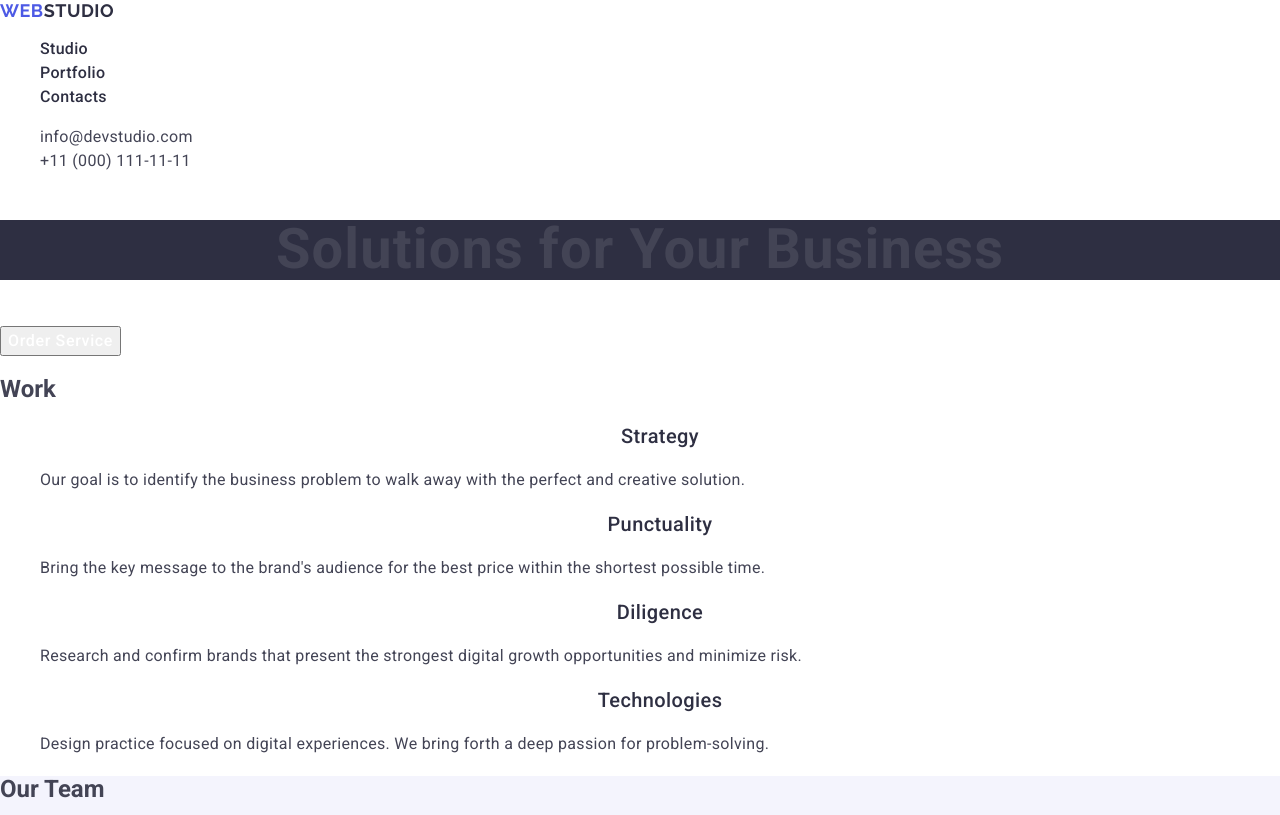
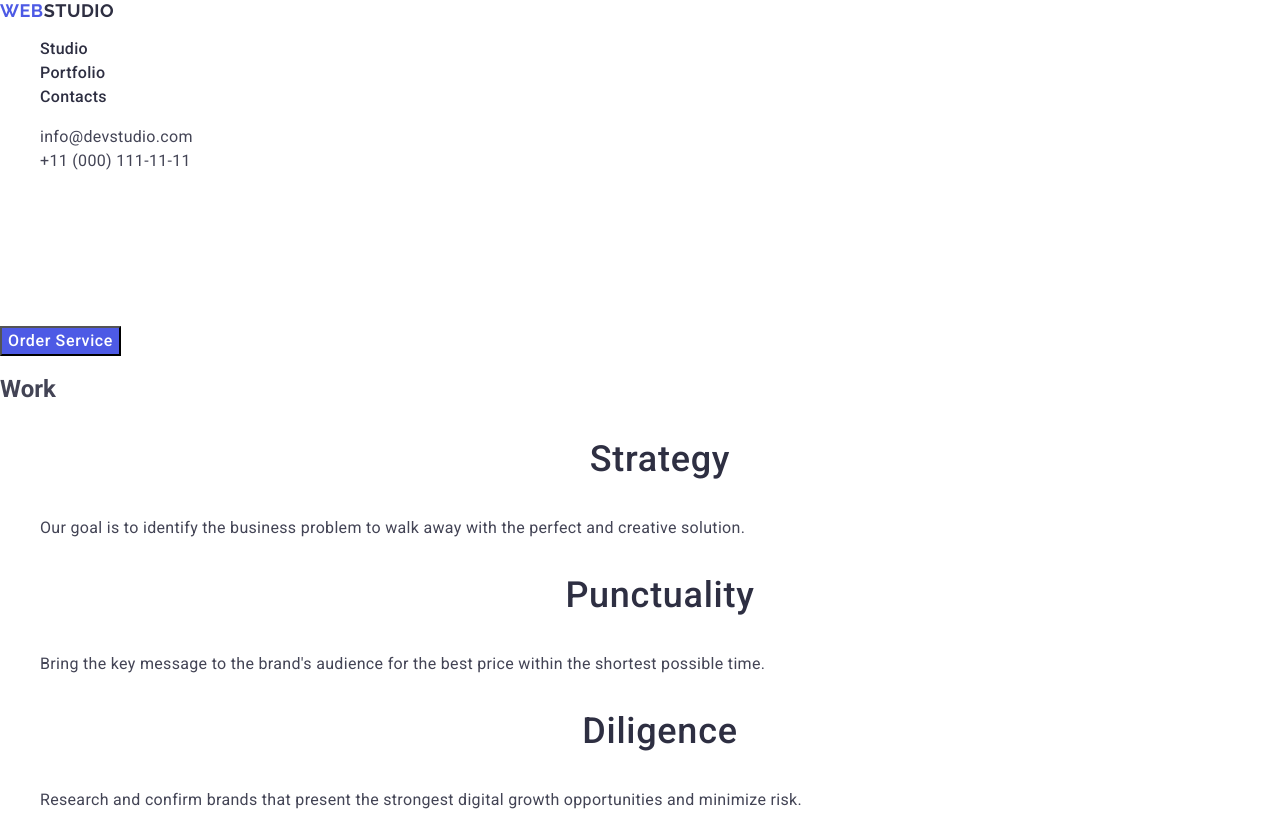
Before and after one commit to O1e2na/goit-markup-hw-02, a plain HTML site: page index.html in a window 1280 px wide. Shown: the top 815 px of the page. Drawn offline with nearby package versions, Linux system fonts and the light colour scheme.

Commit message:
add index file

```diff
--- a/css/styles.css
+++ b/css/styles.css
@@ -62,11 +62,12 @@ font-weight: 700;
 font-size: 56px;
 line-height: 1.07;
 letter-spacing: 0.02em;
-background-color: #2e2f42;
+color: #ffffff;
 text-align: center;
 }
 
 .title-button {
+    background-color: #4D5AE5;
     font-weight: 500;
     line-height: 1.5;
     letter-spacing: 0.04em;
@@ -82,11 +83,12 @@ text-align: center;
 .advantages-title {
     font-family: "Roboto", sans-serif;
     font-weight: 500;
-    font-size: 20px;
-    line-height: 1.2;
+    font-size: 36px;
+    line-height: 1.11;
     letter-spacing: 0.02em;
     color: #2e2f42;
     text-align: center;
+    text-transform: capitalize;
 }
 
 .advantages-text {
```
